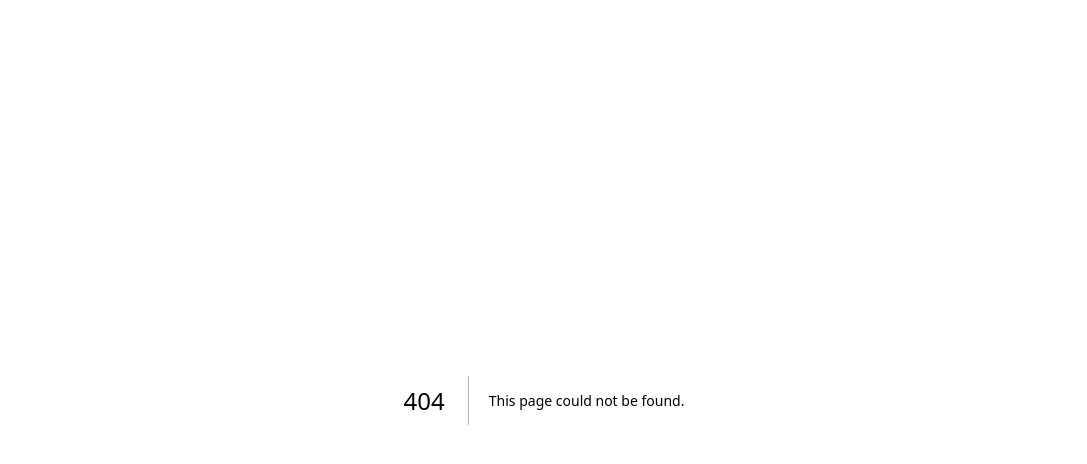
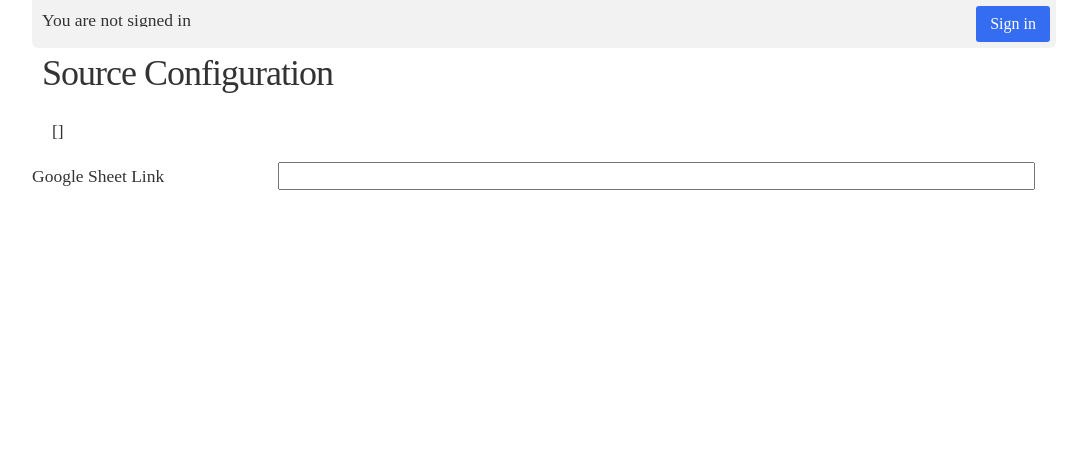
Before and after one commit to TimTwigg/VolunteerScheduler, a Next.js app: page /setup in a window 1280 px wide. Before the commit this address had no page. Shown: the top 464 px of the page, without its empty margins (96-1183 px from the left). Built offline with nearby package versions, Linux system fonts and the light colour scheme; no server answers.

Commit message:
upload progress

```diff
--- a/auth.ts
+++ b/auth.ts
@@ -1,16 +1,12 @@
 import type { GetServerSidePropsContext, NextApiRequest, NextApiResponse } from "next"
 import type { NextAuthOptions as NextAuthConfig, Session } from "next-auth"
 import { getServerSession } from "next-auth"
-import { JWT } from "next-auth/jwt";
-import GoogleProvider from "next-auth/providers/google";
-
-declare module "next-auth/jwt" {
-    interface JWT {
-        userRole?: "admin"
-    }
-}
+import { JWT } from "next-auth/jwt"
+import GoogleProvider from "next-auth/providers/google"
+import { FirestoreAdapter } from "@next-auth/firebase-adapter"
 
 export const config = {
+    adapter: FirestoreAdapter(),
     providers: [
         GoogleProvider({
             clientId: process.env.GOOGLE_ID!,
@@ -31,12 +27,11 @@ export const config = {
             token.userRole = "admin"
             if (account) {
                 token.accessToken = account.access_token
-                token.refreshToken = account.refresh_token
             }
             return token
         },
-        async session({ session, token }: { session: Session & {token?: string, sheetID?: string}, token: JWT }) {
-            session.token = token.accessToken as string
+        async session({ session, token }: { session: Session, token: JWT }) {
+            session.token = token.accessToken
             session.sheetID = process.env.GOOGLE_SHEET_ID
             return session
         },
--- a/components/header.tsx
+++ b/components/header.tsx
@@ -52,7 +52,7 @@ const Header = () => {
                         <Link href = "/">Home</Link>
                     </li>
                     <li className = {styles.navItem}>
-                        <Link href = "/source">Source</Link>
+                        <Link href = "/setup">Setup</Link>
                     </li>
                 </ul>
             </nav>}
--- a/package.json
+++ b/package.json
@@ -2,14 +2,20 @@
     "name": "volunteer_scheduler",
     "version": "0.1.0",
     "private": true,
+    "homepage": "https://timtwigg.github.io/volunteer_scheduler",
     "scripts": {
         "dev": "npm run open-browser && next dev",
         "open-browser": "start http://localhost:3000",
+        "predeploy": "npm run build",
+        "deploy": "gh-pages -d build",
         "build": "next build",
         "start": "next start",
         "lint": "next lint"
     },
     "dependencies": {
+        "@next-auth/firebase-adapter": "^2.0.1",
+        "firebase": "^10.4.0",
+        "firebase-admin": "^11.11.0",
         "google-auth-library": "^8.9.0",
         "google-spreadsheet": "^4.1.0",
         "next": "latest",
--- a/pages/index.tsx
+++ b/pages/index.tsx
@@ -1,6 +1,8 @@
 import { useSession } from "next-auth/react"
+// import { collection, getDocs } from "firebase/firestore"
 import RootLayout from "components/layout"
 import AccessDenied from "components/access-denied"
+import { handleAddData } from "handlers/firebaseHandlers"
 
 const Home = () => {
     const { status } = useSession()
@@ -19,6 +21,7 @@ const Home = () => {
             <p>
                 Text
             </p>
+            <button onClick = {() => handleAddData()}>Insert data</button>
         </RootLayout>
     )
 }
--- a/pages/source.tsx
+++ b/pages/setup.tsx
@@ -1,20 +1,21 @@
 import type { NextApiRequest, NextApiResponse } from "next"
 import RootLayout from "components/layout"
 import { useSession } from "next-auth/react"
-import { Session } from "next-auth"
 import { GoogleSpreadsheet, GoogleSpreadsheetRow } from "google-spreadsheet"
 import { useState } from "react"
+import "styles/setup.scss"
 
-const SourcePage = (req: NextApiRequest, res: NextApiResponse) => {
-    const session = useSession().data! as Session & {token: string, sheetID: string}
-    const [headers, SetHeaders] = useState({} as string[])
-    const [rows, SetRows] = useState({} as GoogleSpreadsheetRow<Record<string, any>>[])
+const SetupPage = (req: NextApiRequest, res: NextApiResponse) => {
+    const session = useSession().data
+    const [headers, SetHeaders] = useState([] as string[])
+    const [rows, SetRows] = useState([] as GoogleSpreadsheetRow<Record<string, any>>[])
     const [loaded, SetLoaded] = useState(false)
+    const [text, SetText] = useState("")
 
     const loadInfo = async () => {
         if (session && !loaded) {
             SetLoaded(true)
-            const doc = new GoogleSpreadsheet(session.sheetID, {token: session.token})
+            const doc = new GoogleSpreadsheet(session.sheetID!, {token: session.token!})
             await doc.loadInfo()
             const sheet = doc.sheetsByIndex[0]
             await sheet.loadHeaderRow()
@@ -26,12 +27,16 @@ const SourcePage = (req: NextApiRequest, res: NextApiResponse) => {
 
     return (
         <RootLayout>
-            <h2>Choose Source</h2>
+            <h3>Source Configuration</h3>
             <p>
                 {JSON.stringify(headers)}
             </p>
+            <span className = "twelve columns">
+                <label htmlFor = "sheetInput" className = "three columns">Google Sheet Link</label>
+                <input id = "sheetInput" className = "nine columns" onChange = {(t) => {SetText(t.target.value)}}/>
+            </span>
         </RootLayout>
     )
 }
 
-export default SourcePage
+export default SetupPage
--- /dev/null
+++ b/styles/setup.scss
@@ -0,0 +1,3 @@
+input {
+    line-height: inherit;
+}
--- a/tsconfig.json
+++ b/tsconfig.json
@@ -18,6 +18,9 @@
       {
         "name": "next"
       }
+    ],
+    "typeRoots": [
+        "types"
     ]
   },
   "include": ["next-env.d.ts", "**/*.ts", "**/*.tsx", ".next/types/**/*.ts"],
```
Also changed, not shown: handlers/firebaseHandlers.ts (added, +12 -0 lines), handlers/firebaseSetup.ts (added, +15 -0 lines), types/next-auth.d.ts (added, +24 -0 lines), 2 other files (tests, documents, lock files or other folders). Lines whose indentation alone changed are shown as unchanged.
